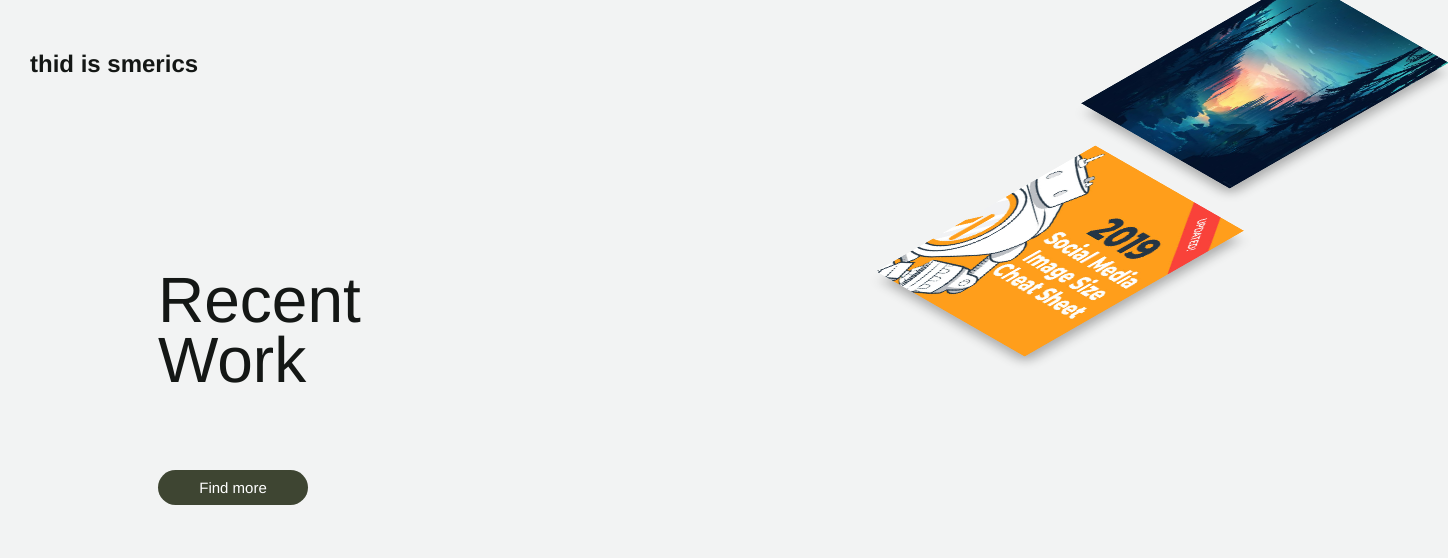
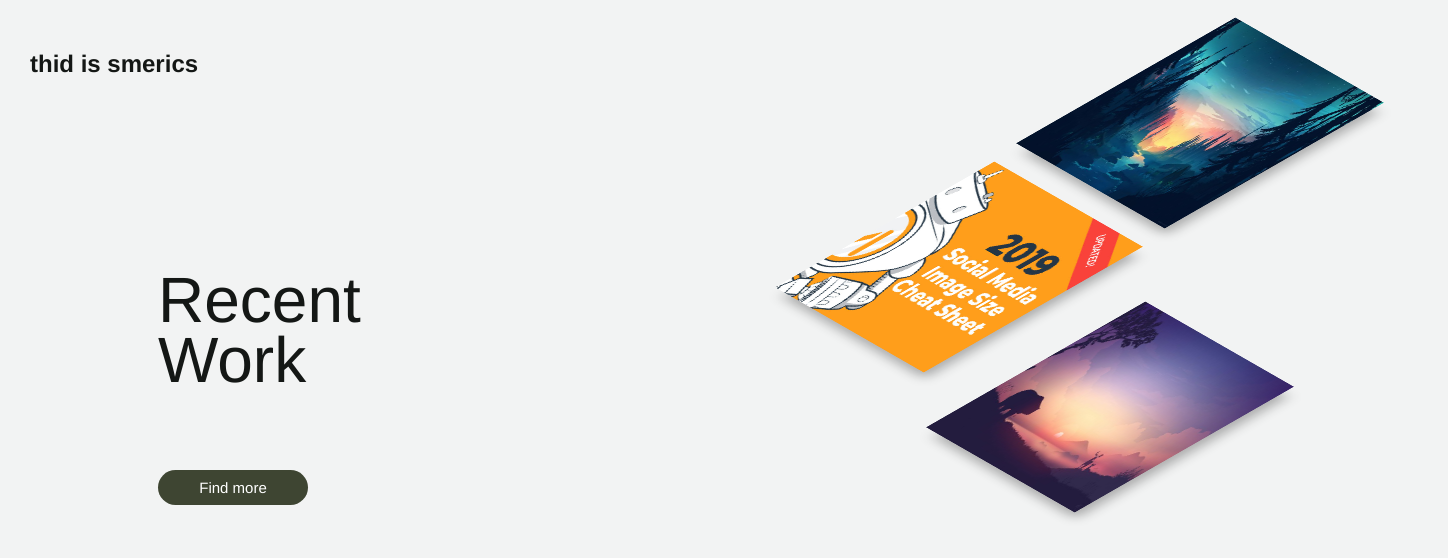
Before and after one commit to akhil9tiet/isometric_blog, a React (Create React App) app: page / in a window 1280 px wide. Shown: the top 558 px of the page, 1448 px wide, since content can reach past the window. Built offline with nearby package versions, Linux system fonts and the light colour scheme.

Commit message:
Adding angles by trial and error

```diff
--- a/src/components/isometric-rect.js
+++ b/src/components/isometric-rect.js
@@ -2,20 +2,23 @@ import React, { Component } from "react";
 import "./isometric-rect.css";
 import scene from "../posts/2019-02-23/scene.jpg";
 import image2 from "../posts/2019-02-26/image2.jpg";
-// import bear from "../posts/2019-02-27/bear.jpg";
-// import halo from "../posts/2019-02-28/halo.jpg";
-// import spark from "../posts/2019-03-01/spark.jpg";
-// import img3 from "../posts/2019-03-02/img3.jpg";
-// import img4 from "../posts/2019-03-03/img4.jpg";
+import bear from "../posts/2019-02-27/bear.jpg";
+import halo from "../posts/2019-02-28/halo.jpg";
+import spark from "../posts/2019-03-01/spark.jpg";
+import img3 from "../posts/2019-03-02/img3.jpg";
+import img4 from "../posts/2019-03-03/img4.jpg";
 
 /*Higher order component*/
 const Rect = props => {
 	console.log(props);
+	var style = {
+		d: {
+			top: props.top * 360,
+			right: props.right * 360
+		}
+	};
 	return (
-		// <div>
-		// 	<h2>{props.b}</h2>
-		// </div>
-		<div className="grid-link" id={props.id}>
+		<div className="grid-link" style={style.d}>
 			<img src={props.img_src} alt={props.alt} />
 		</div>
 	);
@@ -26,8 +29,15 @@ class IsometricRect extends Component {
 		return (
 			<div>
 				<h2>thid is smerics</h2>
-				<Rect id="d1" img_src={scene} alt="Tab" />
-				<Rect id="d2" img_src={image2} alt="newtab" />
+				{/* <Rect id="d1" img_src={scene} alt="Tab" top={-9} right={7} />
+				<Rect id="d2" img_src={image2} alt="newtab" top={12} right={9} /> */}
+				<Rect img_src={scene} alt="Tab" top={-0.09} right={-0.07} />
+				<Rect img_src={image2} alt="newtab" top={0.31} right={0.6} />
+				<Rect img_src={bear} alt="bear" top={0.7} right={0.18} />
+				{/* <Rect img_src={halo} alt="halo" top={0.54} right={0.41} />
+				<Rect img_src={spark} alt="spark" top={0.18} right={-0.9} />
+				<Rect img_src={img3} alt="img3" top={0.39} right={0.7} />
+				<Rect img_src={img4} alt="img4" top={0.6} right={0.23} /> */}
 			</div>
 		);
 	}
```
